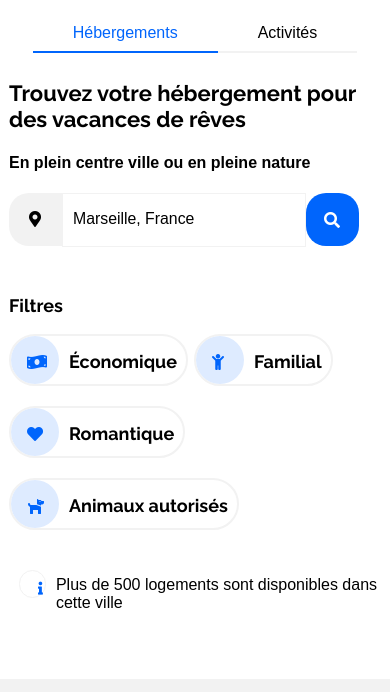
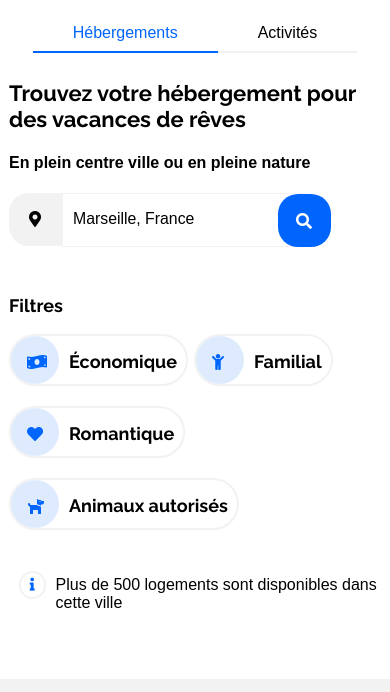
Before and after one commit to abi-38/Projet2-OC-int-gration-maquette, a plain HTML site: page index.html in a window 390 px wide. Shown: the part 122-814 px from the top of the page. Drawn offline with Linux system fonts and the light colour scheme.

Commit message:
ajustement I et icone de recherche

```diff
--- a/css.css
+++ b/css.css
@@ -171,16 +171,17 @@ div.criteresFiltre > h3 {
     margin-bottom: 40px;
 }
 #contourInfo {
-    width: 22px;
-    height: 22px;
-    border-radius: 22px;
-    border: 1px solid #F2F2F2;
-    margin-top: 5px;
+    width: 8px;
+    height: 8px;
+    border-radius: 38px;
+    border: 2px solid #F2F2F2;
+    margin-top: 11px;
     color: #0065FC;
-    padding-left: 18px;
-    padding-right: 2px;
-    padding-top: 10px;
-    padding-bottom: 10px;
+    font-size: 13px;
+    padding: 8px;
+    display: flex;
+    justify-content: center;
+    align-items: center;
 }
 section#sectionInfo > p {
     padding-left: 1.4vw;
@@ -540,6 +541,9 @@ footer {
         height: 53px;
         width: 53px;
         border-radius: 20px 20px 20px 20px;
+        position: absolute;
+        top: 316px;
+        left: 278px;
     }
     .fas.fa-search {
         padding-top: 19px;
@@ -551,12 +555,16 @@ footer {
     }
     /*Partie info - version mobile*/
     #contourInfo {
-        width: 6px;
-        height: 6px;
+        width: 8px;
+        height: 8px;
         border-radius: 18px;
         margin-left: 10px;
-        margin-top: 10px;
+        margin-top: 11px;
         font-size: 13px;
+        display: flex;
+        align-items: center;
+        justify-content: center;
+        padding: 8px;
     }
     /*Les plus populaires - version mobile*/
     #sectionHebergementPopulaire {
```
